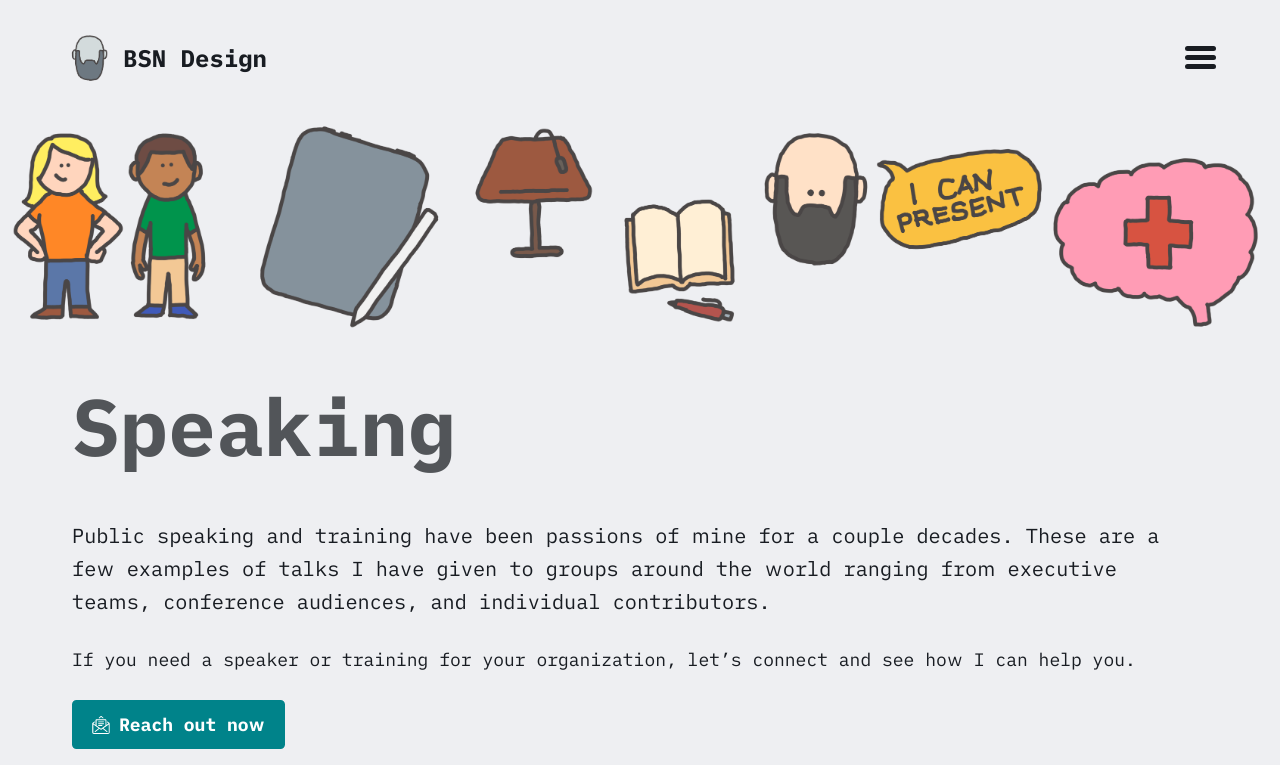
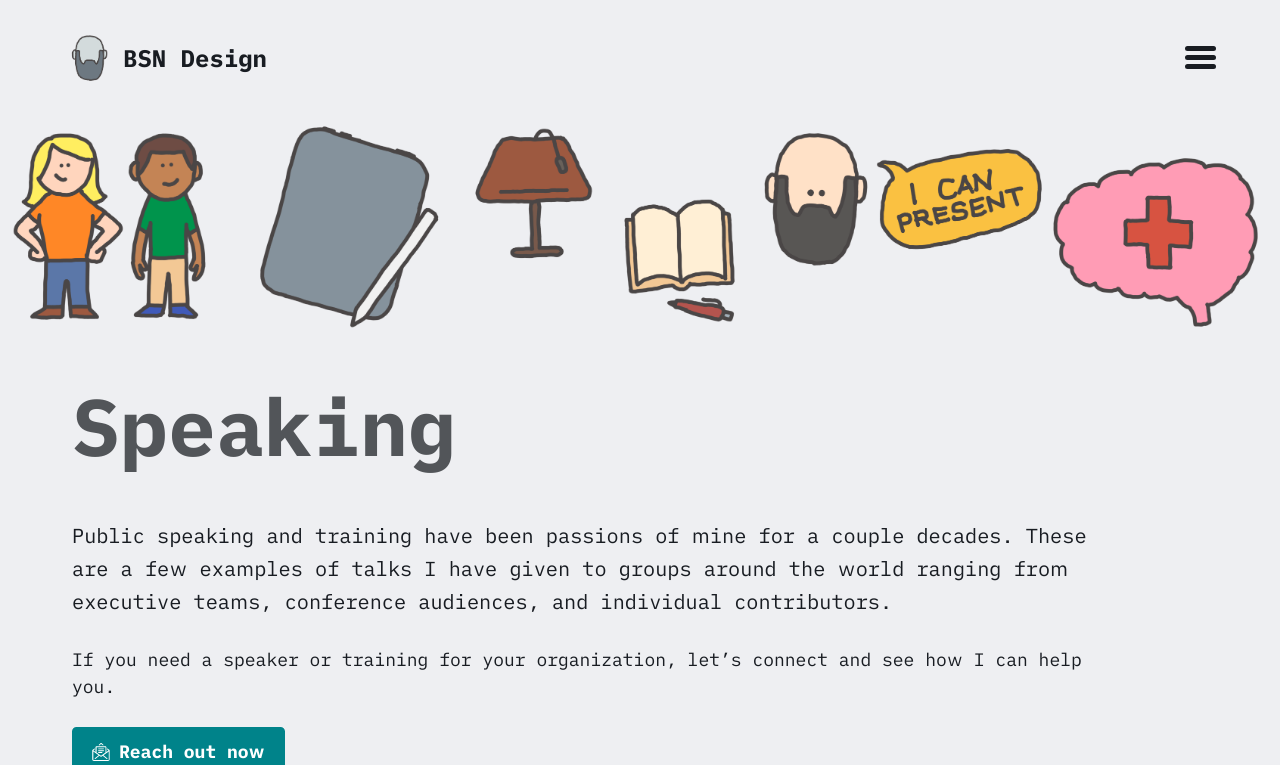
Before and after one commit to bsn-design/bsn-design.github.io, a Jekyll site: the page built from speaking.md, in a window 1280 px wide. Shown: the top 765 px of the page. Built offline with Jekyll 4.4.1, drawn with Linux system fonts in a browser that asks for light colours; grey boxes are pictures that could not be loaded.

Commit message:
Fix content width

```diff
--- a/speaking.md
+++ b/speaking.md
@@ -11,7 +11,9 @@ image: /assets/images/speaking-banner.png
 ---
 
 Public speaking and training have been passions of mine for a couple decades. These are a few examples of talks I have given to groups around the world ranging from executive teams, conference audiences, and individual contributors.
+{:.inner}
 
 If you need a speaker or training for your organization, let’s connect and see how I can help you.
+{:.inner}
 
 <p><a href="mailto:BSN%20Design%20%3Cinfo%40bsn.design%3E?subject=I%20would%20like%20you%20to%20come%20speak" class="btn"><span class="icon">{% include icon-email.svg %}</span>Reach out now</a></p>
```
